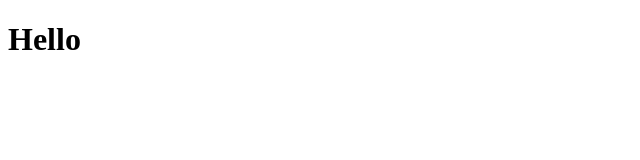
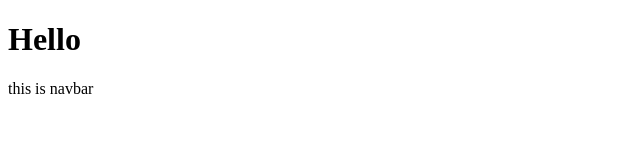
Before and after one commit to atrisomya/Licious-Clone, a plain HTML site: page index.html in a window 1280 px wide. Shown: the whole page, without its empty margins (0-640 px from the left). Drawn offline with Linux system fonts and the light colour scheme.

Commit message:
branch created

```diff
--- a/index.html
+++ b/index.html
@@ -8,5 +8,8 @@
 </head>
 <body>
     <h1>Hello</h1>
+    <nav>
+        this is navbar
+    </nav>
 </body>
 </html>
```
